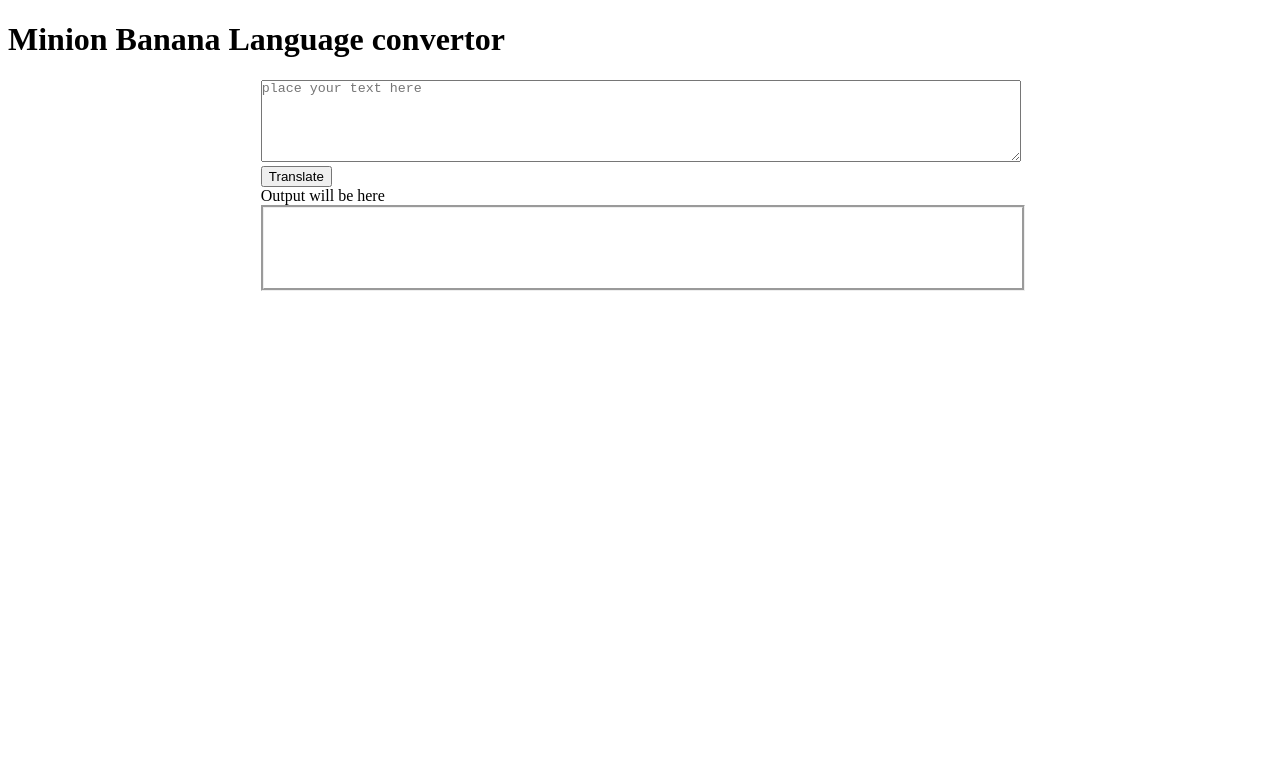
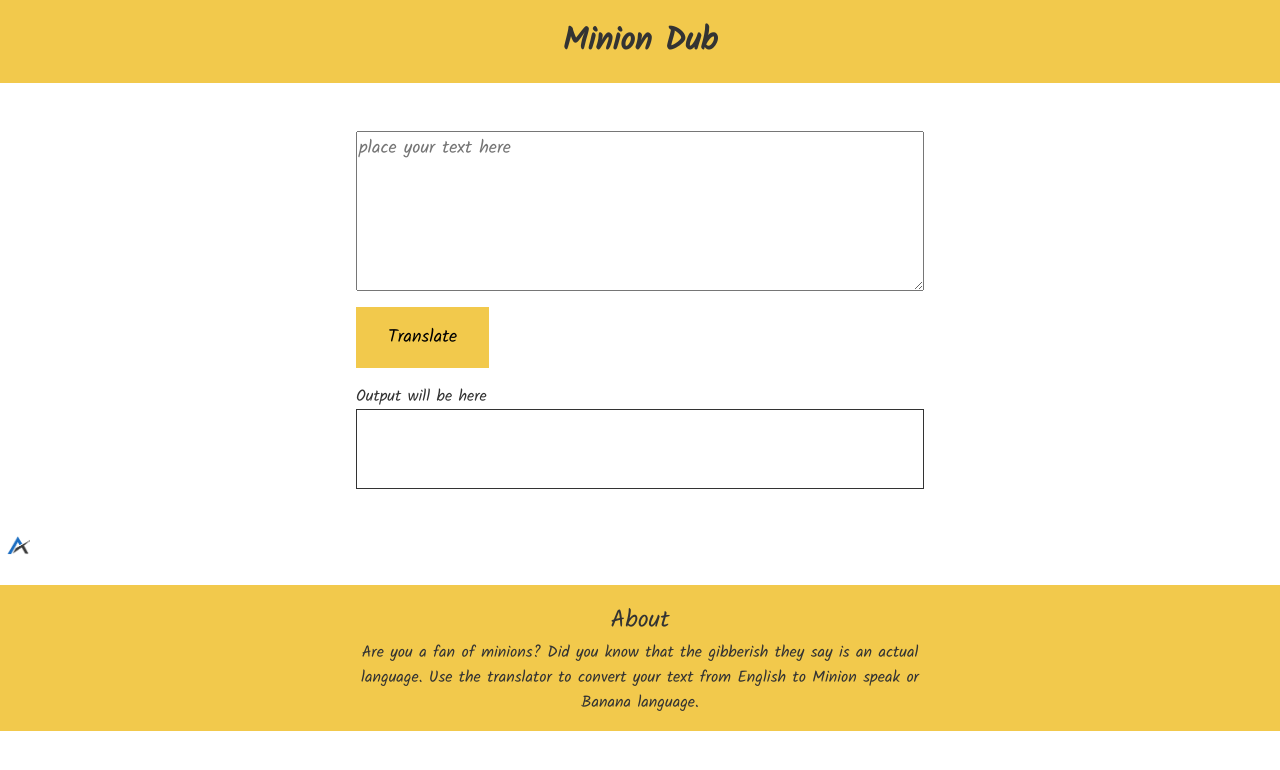
Before and after one commit to alokdev289/minion-app, a plain HTML site: page index.html in a window 1280 px wide. Drawn offline with Linux system fonts and the light colour scheme.

Commit message:
final commit

```diff
--- a/index.html
+++ b/index.html
@@ -4,41 +4,34 @@
     <meta charset="UTF-8">
     <meta http-equiv="X-UA-Compatible" content="IE=edge">
     <meta name="viewport" content="width=device-width, initial-scale=1.0">
+    <link rel="icon" type="image/x-icon" href="./images/minion.webp">
+    <link rel="stylesheet" href="style.css">
     <title>Minion App</title>
+</head>
 
-    <style>
+<body>
+    <nav>
+        <div>
 
-        textarea{
-            /* display: block; */
-            /* margin: auto; */
-            padding: 0px;
-            height: 5rem;
-            width: 100%;
-        }
-        #txt-input-div{
-            margin:auto;
-            width: 60%;
-        }
-        #trnslt-txt{
-            display: block;
-            margin: auto;
-            /* padding: 10px; */
-            height: 5rem;
-            width: 100%;
-            border-style: groove;
-        }
-    </style>
-</head>
-<body>
-    <h1>Minion Banana Language convertor</h1>
+            <h1 style="font-size: 2rem; padding: 1rem; margin: 0%;">Minion Dub</h1>
+        </div>
+    </nav>
+    <main>
     <div id="txt-input-div">
     <textarea id="txt-input" placeholder="place your text here"></textarea>
 
     <button id="sub-btn">Translate</button>
     <div >Output will be here</div>
-    <div id="trnslt-txt"></div>
+    <div id="trnslt-txt" style="padding: 1rem; font-size:large"></div>
     </div>
 
+    </main>
+    <img src="./images/logo.png" alt="logo"/>
+
+    <footer>
+        <div style="font-size: x-large;">About</div>
+        <p>Are you a fan of minions? Did you know that the gibberish they say is an actual language. Use the translator to convert your text from English to Minion speak or Banana language.</p>
+    </footer>
 
 
     <script src="main.js" type="text/javascript"></script>
--- /dev/null
+++ b/style.css
@@ -0,0 +1,76 @@
+@import url('https://fonts.googleapis.com/css2?family=Kalam&display=swap');
+
+* {
+    box-sizing: border-box;
+}
+
+:root{
+    --primary:#F2C94C;
+    --black:#333333;
+    --width-break:600px;
+}
+
+body{
+    margin: 0;
+    font-family: 'Kalam', cursive;
+    color: var(--black);
+}
+
+nav {
+    background-color: var(--primary);
+    text-align: center;
+    margin: 0%;
+}
+img{
+    display: block;
+    height: 5rem;
+    width: 5rem;
+}
+
+main{
+     margin: auto;
+     padding: 1rem;
+     max-width: var(--width-break);
+}
+
+textarea{
+    display: block;
+    margin-top: 2rem;
+    box-sizing: border-box;
+    width: 100%;
+    min-height: 20vh;
+    font-size: large;
+    font-family: inherit;
+}
+
+button{
+    background-color: var(--primary);
+    border: none;
+    margin: 1rem 0rem;
+    padding: 1rem 2rem;
+    font-family: 'Kalam', cursive;
+    font-size: large;
+}
+
+#trnslt-txt{
+    box-sizing: border-box;
+    min-height: 10vh;
+    max-height: 20vh;
+    width: 100%;
+    border: 1px solid var(--black);
+    overflow: scroll;
+}
+
+footer{
+    position: relative;
+    bottom:0;
+    width: 100%;
+    padding: 1rem;
+    background-color: var(--primary);
+    text-align: center;
+}
+
+footer p {
+    max-width: var(--width-break);
+    margin: auto;
+}
```
Also changed, not shown: images/logo.png (added), images/minion.webp (added).
